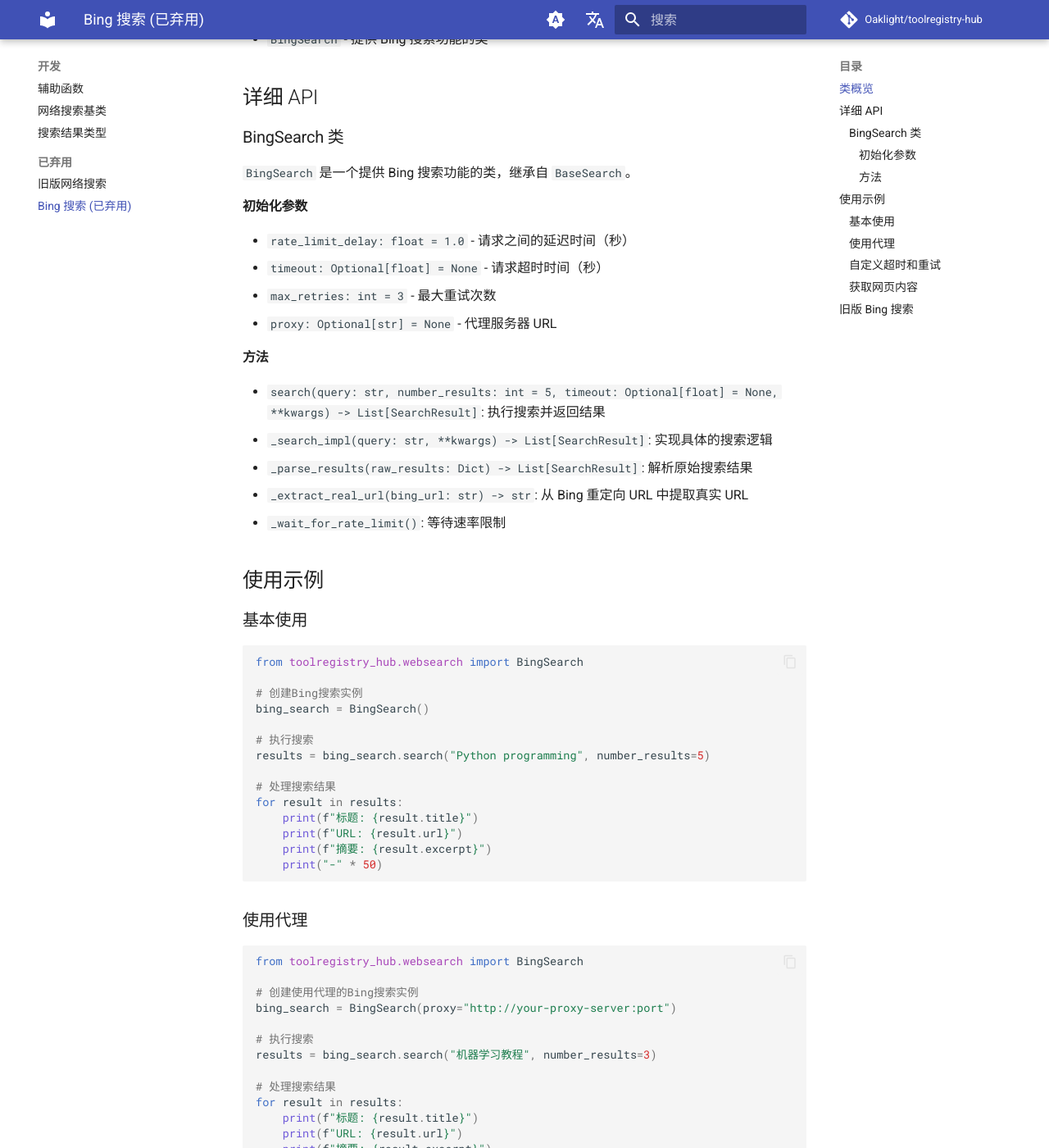
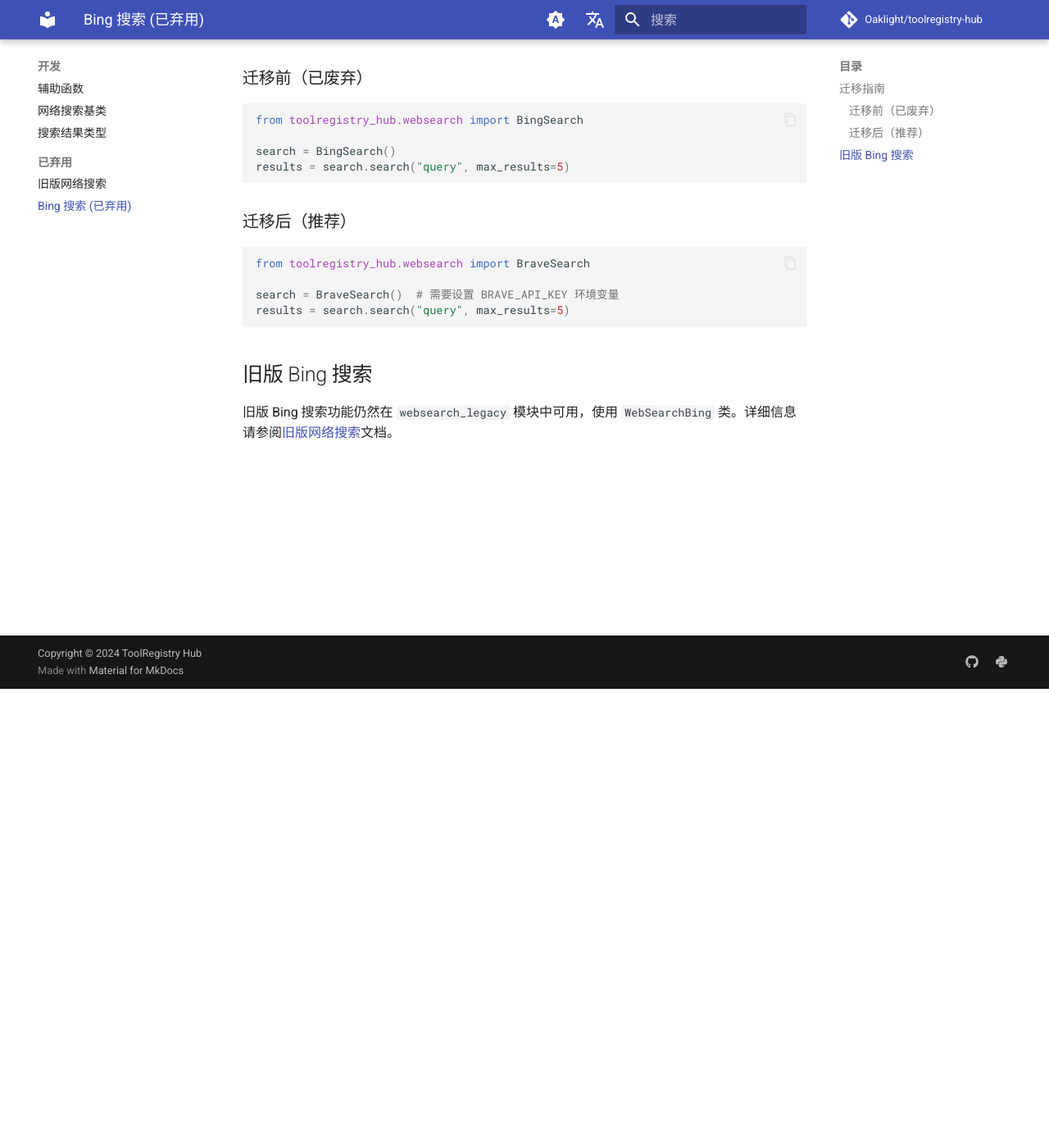
Before and after one commit to Oaklight/toolregistry-hub, an MkDocs documentation site: the page built from docs/tools/websearch/bing.md, in a window 1280 px wide and 1400 px high, scrolled down 560 px. Shown: the whole window at 82% size. Built offline with MkDocs 1.6.1 and Material for MkDocs 9.7.7, drawn with Linux system fonts in a browser that asks for light colours; comment, search, counter and statistics services are not loaded; some of the changed text lies outside the part shown.

Commit message:
docs: 标记 BingSearch 为已移除（bing.md 和 index.md）

````diff
--- a/docs/tools/websearch/bing.md
+++ b/docs/tools/websearch/bing.md
@@ -1,7 +1,9 @@
-# Bing 搜索
+# Bing 搜索（已移除）
 
-!!! warning "已废弃"
-    **Bing 搜索自 0.5.2 版本起已废弃**，原因是频繁遇到机器人检测问题。
+!!! danger "已移除"
+    **Bing 搜索自 0.6.0 版本起已被移除。**
+
+    此功能在 0.5.2 版本中因频繁遇到机器人检测问题而被废弃，现已从代码库中完全移除。
 
     **推荐的替代方案：**
 
@@ -10,112 +12,28 @@
     - [SearXNG 搜索](searxng.md) - 用于注重隐私的搜索
     - [BrightData 搜索](brightdata.md) 或 [Scrapeless 搜索](scrapeless.md) - 用于 Google 搜索结果
 
-Bing 搜索提供了使用 Microsoft Bing 搜索引擎进行网络搜索的功能。
+## 迁移指南
 
-## 类概览
+如果您之前使用的是 `BingSearch`，请迁移到上述推荐的替代方案之一。
 
-- `BingSearch` - 提供 Bing 搜索功能的类
-
-## 详细 API
-
-### BingSearch 类
-
-`BingSearch` 是一个提供 Bing 搜索功能的类，继承自 `BaseSearch`。
-
-#### 初始化参数
-
-- `rate_limit_delay: float = 1.0` - 请求之间的延迟时间（秒）
-- `timeout: Optional[float] = None` - 请求超时时间（秒）
-- `max_retries: int = 3` - 最大重试次数
-- `proxy: Optional[str] = None` - 代理服务器 URL
-
-#### 方法
-
-- `search(query: str, number_results: int = 5, timeout: Optional[float] = None, **kwargs) -> List[SearchResult]`: 执行搜索并返回结果
-- `_search_impl(query: str, **kwargs) -> List[SearchResult]`: 实现具体的搜索逻辑
-- `_parse_results(raw_results: Dict) -> List[SearchResult]`: 解析原始搜索结果
-- `_extract_real_url(bing_url: str) -> str`: 从 Bing 重定向 URL 中提取真实 URL
-- `_wait_for_rate_limit()`: 等待速率限制
-
-## 使用示例
-
-### 基本使用
+### 迁移前（已废弃）
 
 ```python
 from toolregistry_hub.websearch import BingSearch
 
-# 创建Bing搜索实例
-bing_search = BingSearch()
-
-# 执行搜索
-results = bing_search.search("Python programming", number_results=5)
-
-# 处理搜索结果
-for result in results:
-    print(f"标题: {result.title}")
-    print(f"URL: {result.url}")
-    print(f"摘要: {result.excerpt}")
-    print("-" * 50)
+search = BingSearch()
+results = search.search("query", max_results=5)
 ```
 
-### 使用代理
+### 迁移后（推荐）
 
 ```python
-from toolregistry_hub.websearch import BingSearch
+from toolregistry_hub.websearch import BraveSearch
 
-# 创建使用代理的Bing搜索实例
-bing_search = BingSearch(proxy="http://your-proxy-server:port")
-
-# 执行搜索
-results = bing_search.search("机器学习教程", number_results=3)
-
-# 处理搜索结果
-for result in results:
-    print(f"标题: {result.title}")
-    print(f"URL: {result.url}")
-    print(f"摘要: {result.excerpt}")
-    print("-" * 50)
-```
-
-### 自定义超时和重试
-
-```python
-from toolregistry_hub.websearch import BingSearch
-
-# 创建自定义超时和重试的Bing搜索实例
-bing_search = BingSearch(timeout=5.0, max_retries=2)
-
-# 执行搜索
-results = bing_search.search("深度学习框架", number_results=5, timeout=10.0)
-
-# 处理搜索结果
-for result in results:
-    print(f"标题: {result.title}")
-    print(f"URL: {result.url}")
-    print(f"摘要: {result.excerpt}")
-    print("-" * 50)
-```
-
-### 获取网页内容
-
-```python
-from toolregistry_hub.websearch import BingSearch
-from toolregistry_hub.websearch.base import BaseSearch
-
-# 创建Bing搜索实例
-bing_search = BingSearch()
-
-# 执行搜索
-results = bing_search.search("Python教程", number_results=1)
-
-if results:
-    # 获取第一个结果的完整网页内容
-    url = results[0].url
-    content = BaseSearch._fetch_webpage_content(url)
-    print(f"网页内容长度: {len(content)} 字符")
-    print(f"网页内容预览: {content[:200]}...")
+search = BraveSearch()  # 需要设置 BRAVE_API_KEY 环境变量
+results = search.search("query", max_results=5)
 ```
 
 ## 旧版 Bing 搜索
 
-旧版 Bing 搜索功能在 `websearch_legacy` 模块中提供，使用 `WebSearchBing` 类。详细信息请参阅[旧版网络搜索](legacy.md)文档。
+旧版 Bing 搜索功能仍然在 `websearch_legacy` 模块中可用，使用 `WebSearchBing` 类。详细信息请参阅[旧版网络搜索](legacy.md)文档。
````
Also changed, not shown: docs/tools/websearch/index.md (+4 -4 lines).
